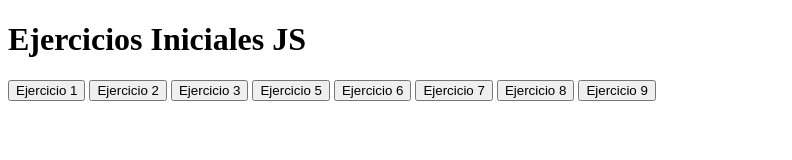
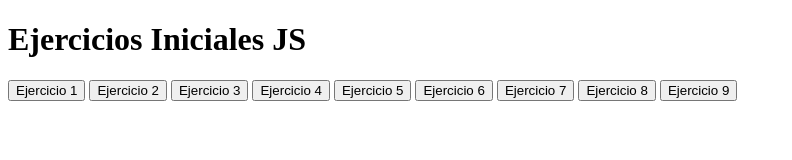
Before and after one commit to romeromatias64/Ejercicios-Iniciales-JS, a plain HTML site: page Trabajo 5/index.html in a window 1280 px wide. Shown: the whole page, without its empty margins (0-792 px from the left). Drawn offline with Linux system fonts and the light colour scheme.

Commit message:
Finalizado ejercicio 4

```diff
--- a/Trabajo 5/index.html
+++ b/Trabajo 5/index.html
@@ -11,6 +11,7 @@
     <button onclick="calcularRectangulo()">Ejercicio 1</button>
     <button onclick="aboutMe()">Ejercicio 2</button>
     <button onclick="numValidation()">Ejercicio 3</button>
+    <button onclick="replacement()">Ejercicio 4</button>
     <button onclick="conversorTiempo()">Ejercicio 5</button>
     <button onclick="calcularPrecioTotal()">Ejercicio 6</button>
     <button onclick="infoAuto()">Ejercicio 7</button>
--- a/Trabajo 5/js/ejercicio4.js
+++ b/Trabajo 5/js/ejercicio4.js
@@ -1,3 +1,10 @@
 // 4. Pide al usuario dos valores y muestra cómo se intercambian entre sí. Por ejemplo, si ingresa a=5 y b=10, el resultado será a=10 y b=5. Los resultados se deben mostrar con un document.write donde se muestre si el user ingreso a=5 y b=10:
 // a = 10
 // b = 5
+
+function replacement() {
+    const a = prompt("Ingrese el número A:")
+    const b = prompt("Ingrese el número B:")
+
+    document.write(`Los valores se han intercambiado entre si: <br> A = ${a.replace(a, b)} <br> B = ${b.replace(b, a)} <hr> Los valores originales eran: <br> A = ${a} <br> B = ${b}`)
+}
```
